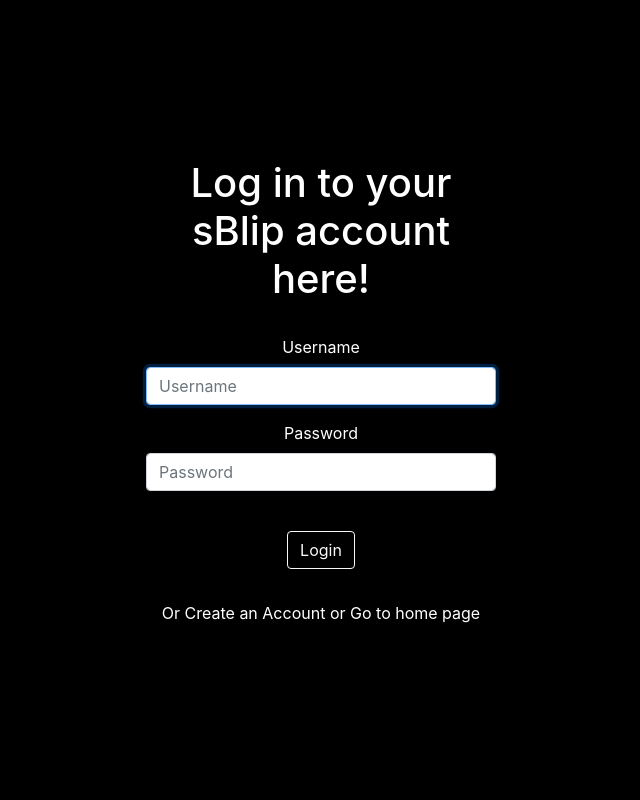
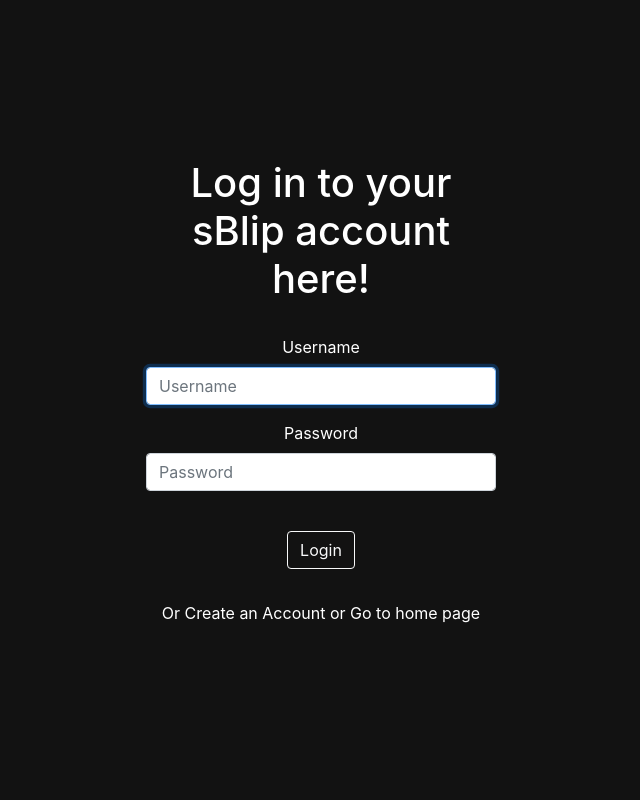
Before and after one commit to SblipDev/sblipdev, a Django app: page /accounts/login/ in a window 1280 px wide. Shown: the whole page, without its empty margins (319-959 px from the left). Run offline with Django 3.2, Linux system fonts and the light colour scheme; some libraries are stand-ins or nearby versions.

Commit message:
login and registration form templates

```diff
--- a/codes/templates/django_registration/registration_form.html
+++ b/codes/templates/django_registration/registration_form.html
@@ -13,10 +13,10 @@
             align-items: center;
             justify-content: center;
             height: 100vh;
-            background: black;
+            background: rgb(18, 18, 18);
             color: white;
             text-align: center;
-            background-image: black;
+            background-image: rgb(18, 18, 18);
         }
         .text-muted{
             color:white;
--- a/codes/templates/registration/login.html
+++ b/codes/templates/registration/login.html
@@ -13,10 +13,10 @@
                 align-items: center;
                 justify-content: center;
                 height: 100vh;
-                background: black;
+                background: rgb(18, 18, 18);
                 color: white;
                 text-align: center;
-                background-image: black;
+                background-image: rgb(18, 18, 18);
             }
 
             .text-muted {
```
